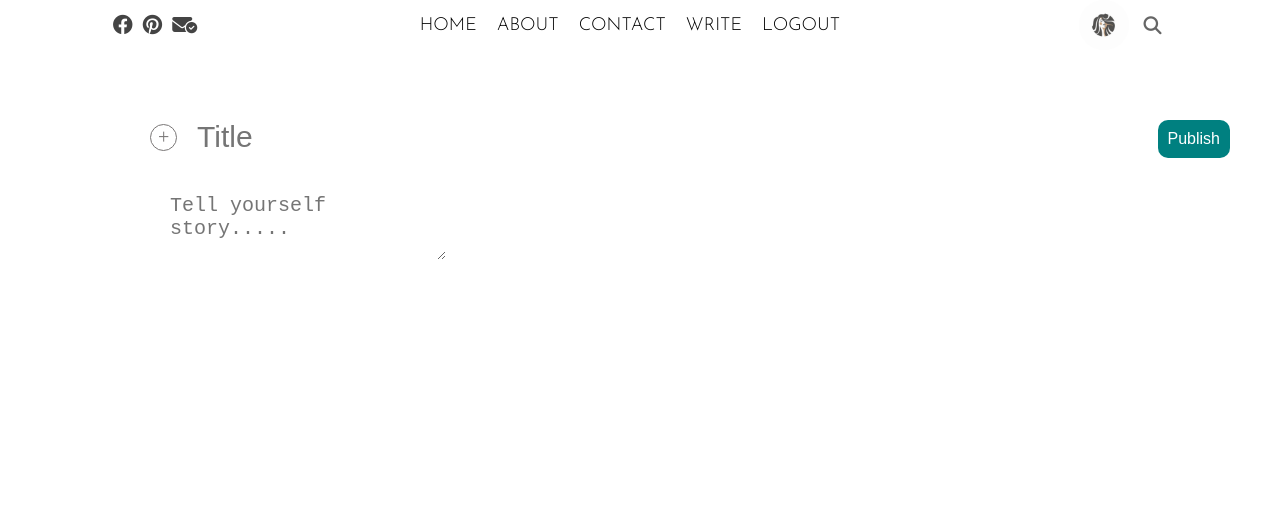
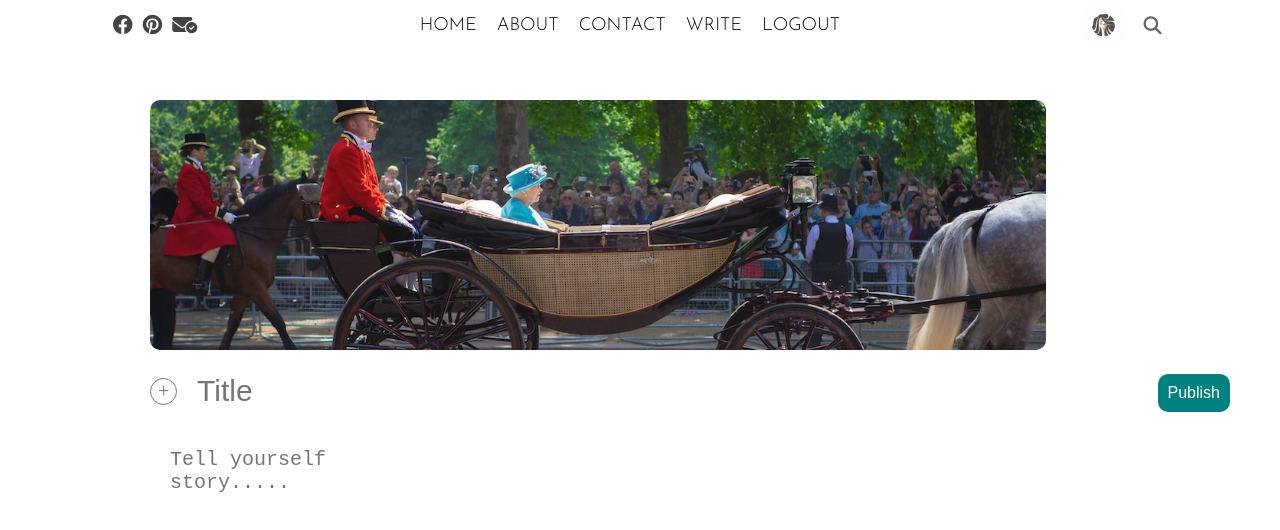
Before and after one commit to Sama-Liyanage/Journal-Website, a React (Create React App) app: page / in a window 1280 px wide. Shown: the top 530 px of the page. Built offline with nearby package versions, Linux system fonts and the light colour scheme.

Commit message:
Complete new post component

```diff
--- a/src/pages/home/write/Write.jsx
+++ b/src/pages/home/write/Write.jsx
@@ -1,9 +1,11 @@
 import React from 'react'
 import "./write.css";
+import writeImg from "../../../assets/writeImg.jpg"
 
 export default function Write() {
   return (
     <div className="write">
+      <img className="writeImg" src={writeImg} alt="" />
       <form className="writeForm">
         <div className="writeFormGroup">
           <label htmlFor="fileInput">
--- a/src/pages/home/write/write.css
+++ b/src/pages/home/write/write.css
@@ -1,5 +1,13 @@
 .write {
     padding-top: 50px;
+}
+
+.writeImg {
+    margin-left: 150px;
+    width: 70vw;
+    height: 250px;
+    border-radius: 10px;
+    object-fit: cover;
 }
 
 .writeForm {
@@ -38,6 +46,7 @@
 
 .writeText {
     font-size: 20px;
+    height: 100vh;
 }
 
 .writeSubmit {
```
Also changed, not shown: src/assets/writeImg.jpg (added).
